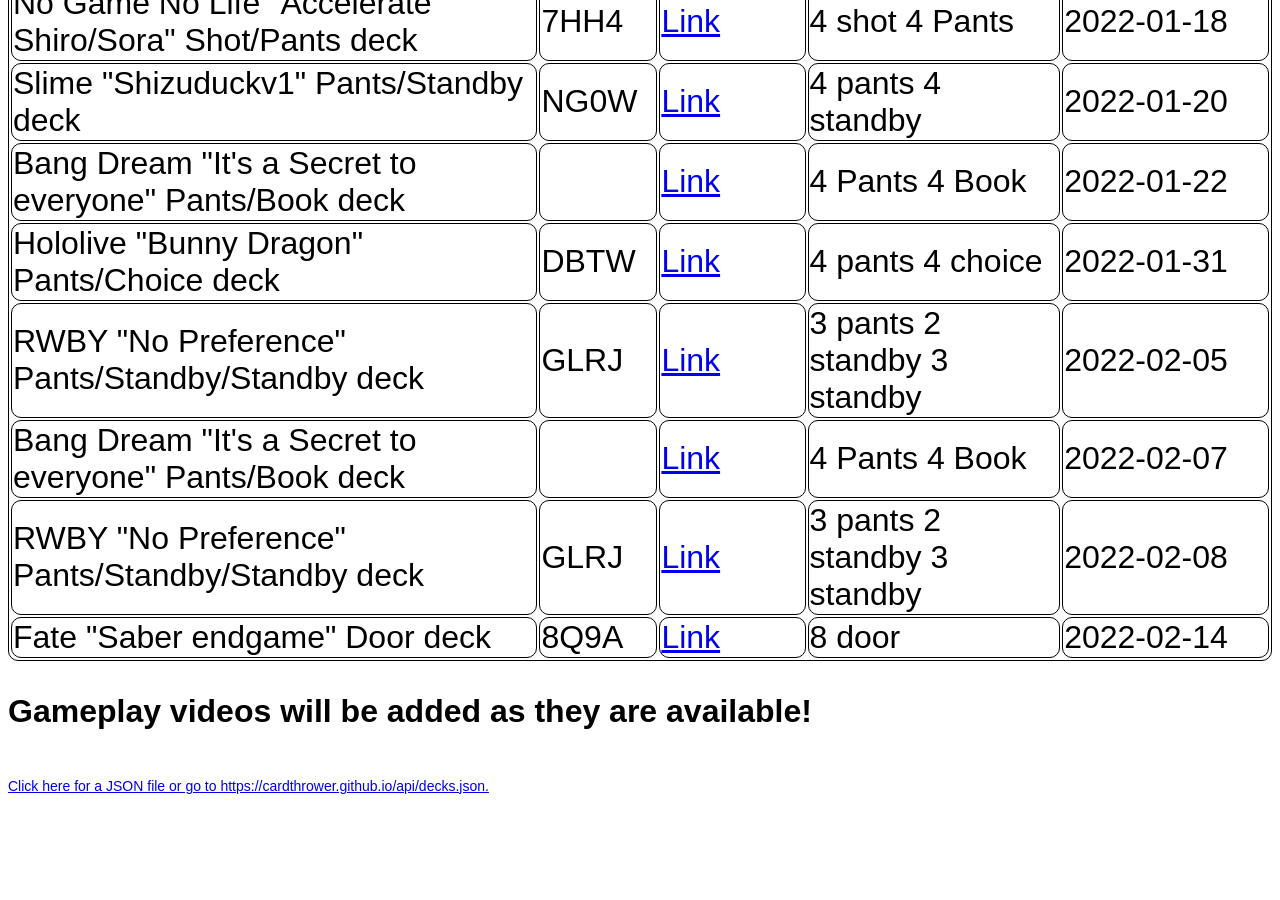
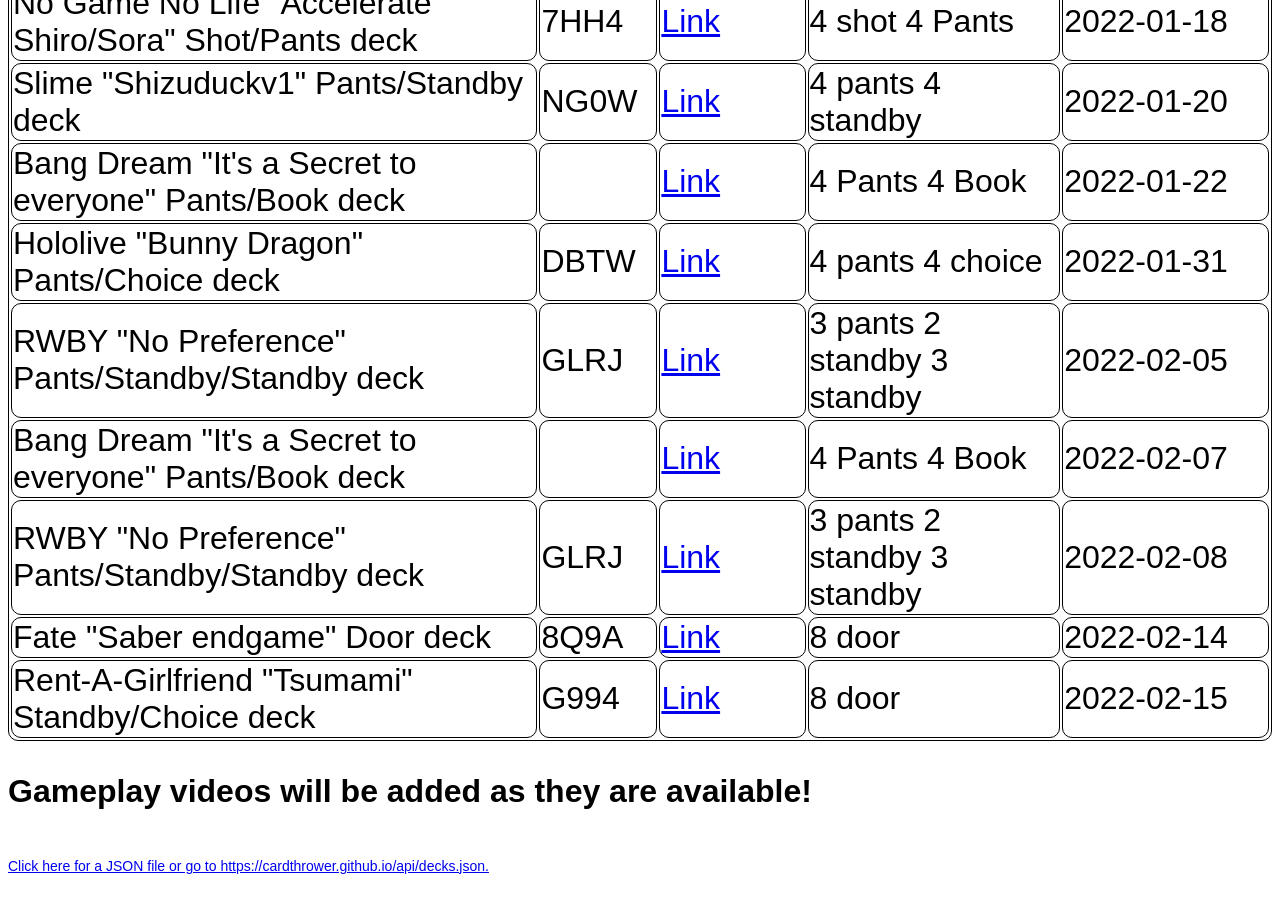
Before and after one commit to cardthrower/cardthrower.github.io, a Jekyll site: the page built from deck.html, in a window 1280 px wide and 900 px high, scrolled down 1609 px. Built offline with Jekyll 4.4.1, drawn with Linux system fonts in a browser that asks for light colours; before the commit the page ends 2429 px from its top, so only the background shows below that.

Commit message:
updated db

```diff
--- a/_data/decks.yml
+++ b/_data/decks.yml
@@ -120,3 +120,8 @@
   decklogurl: https://decklog-en.bushiroad.com/view/8Q9A
   climaxes: 8 door
   date: 2022-02-14
+- name: Rent-A-Girlfriend "Tsumami" Standby/Choice deck
+  code: G994
+  decklogurl: https://decklog.bushiroad.com/view/G994
+  climaxes: 8 door
+  date: 2022-02-15
```
